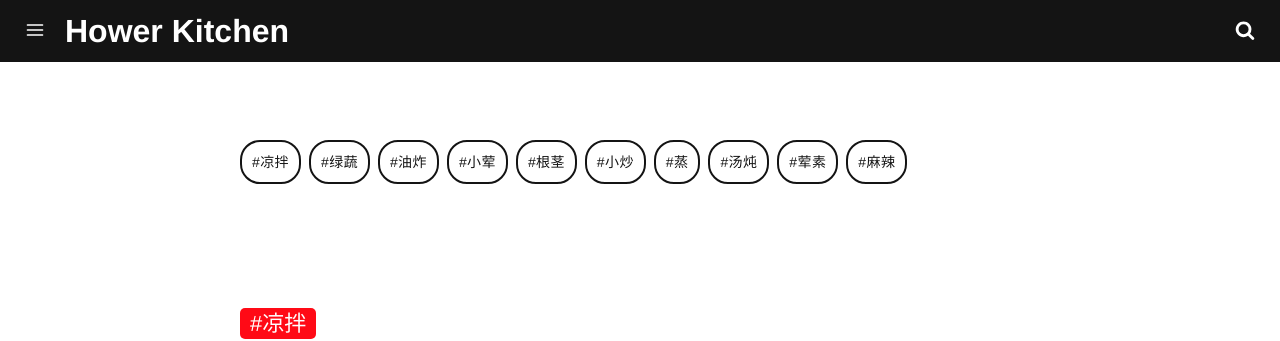
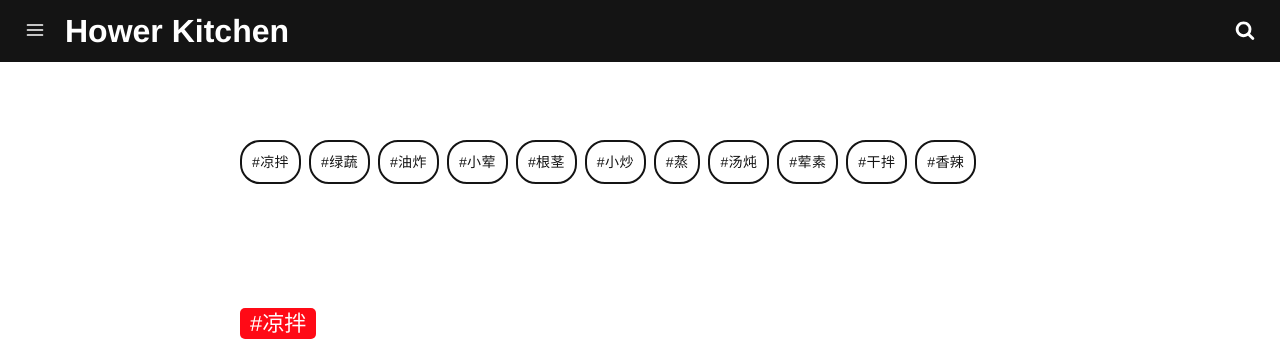
Before and after one commit to whatwhyhow7/cook, a Jekyll site: the page built from tags.html, in a window 1280 px wide and 900 px high. Shown: the top 341 px of the window. Built offline with Jekyll 4.4.1, drawn with Linux system fonts in a browser that asks for light colours; some of the changed text lies outside the part shown.

Commit message:
feat: add 重庆小面

```diff
--- a/_posts/2020-02-01-重庆小面.md
+++ b/_posts/2020-02-01-重庆小面.md
@@ -3,11 +3,12 @@
 date: 2020-02-01
 category: 面条
 tags:
-  - 麻辣
+  - 干拌
+  - 香辣
 ---
 
 # 步骤
 
-1. 2勺蒜末、1勺酱油、2勺辣椒油、小半勺鸡精、1勺白芝麻、味精一点儿、1勺碎花生、小半勺花椒粉、1 小勺芝麻酱、1勺醋做成汤料
-2. 水开下面条和青菜，煮熟捞出
-3. 将面倒入汤料中，搅匀，撒上豌豆、榨菜、葱花、白芝麻
+1. 2勺蒜末、2勺辣椒油、1勺酱油、1小勺芝麻酱、1勺醋、小半勺鸡精、小半勺花椒粉、1勺白芝麻、1勺碎花生、一点儿味精做成汤料
+2. 水开后下面条和青菜，煮熟捞出
+3. 将面倒入汤料中，搅匀，撒上豌豆、榨菜、葱花、香菜
```
